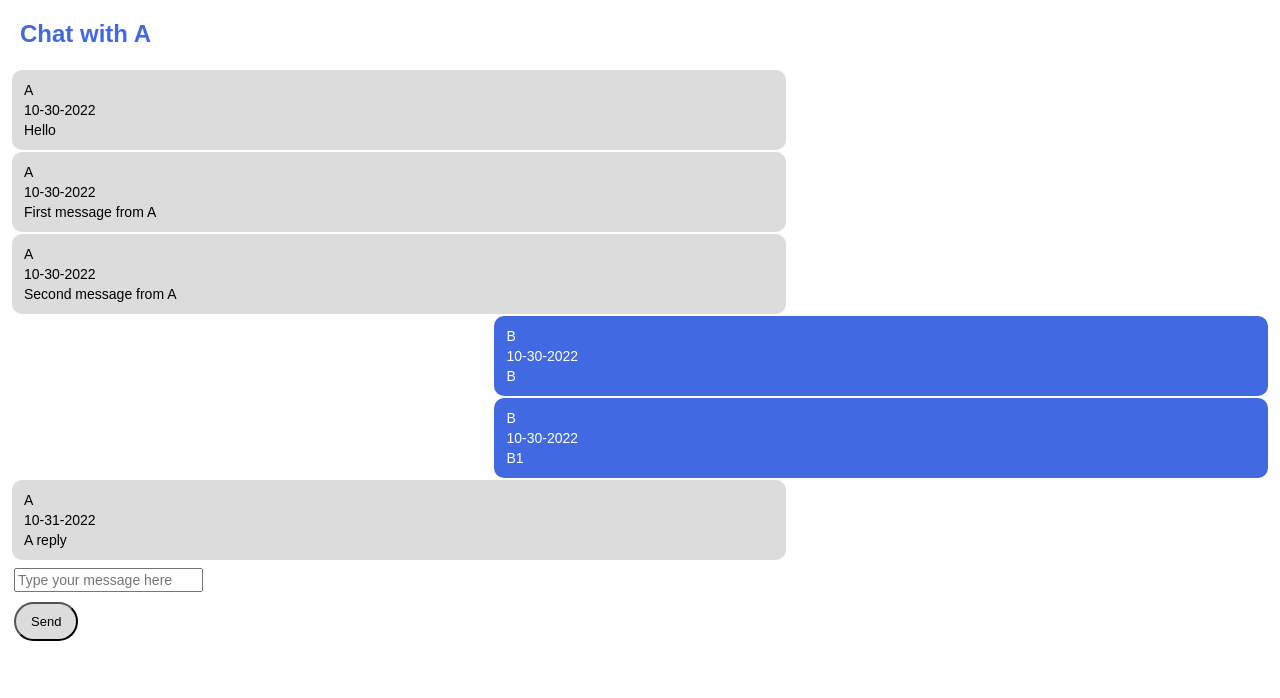
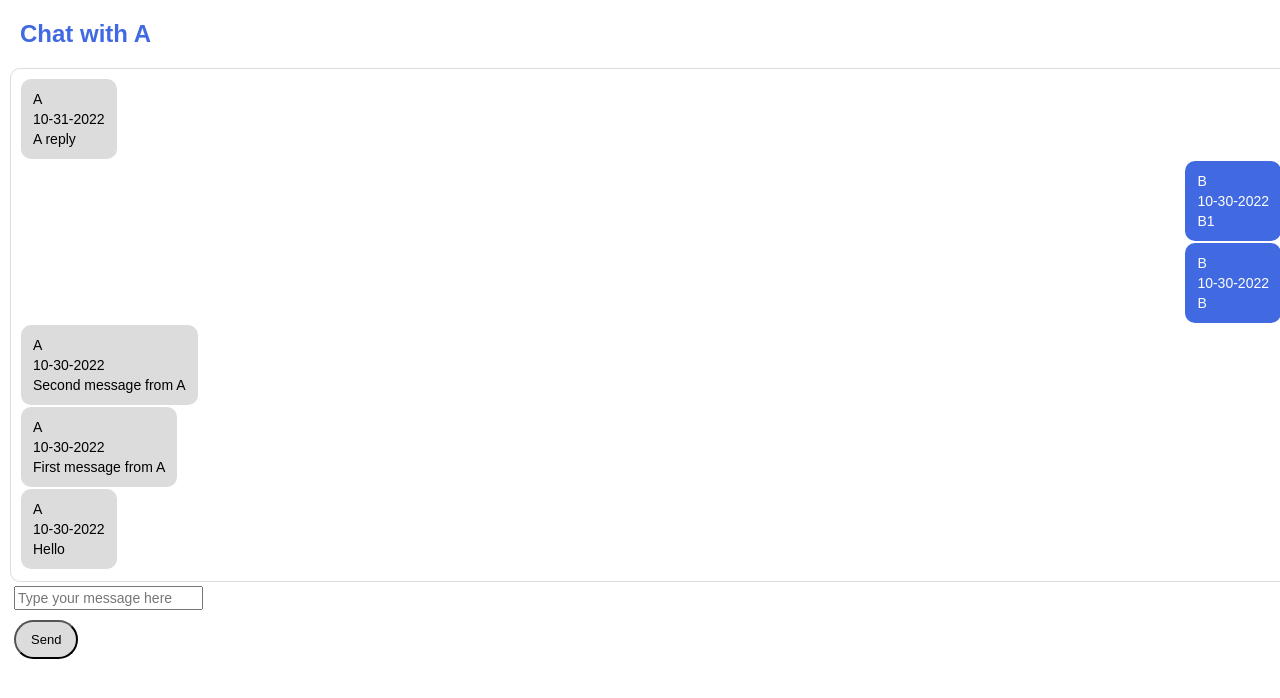
Before and after one commit to nhat117/interview, a Next.js app: page /chats in a window 1280 px wide. Shown: the top 698 px of the page. Built offline with nearby package versions, Linux system fonts and the light colour scheme; data requests are answered from the project's data file.

Commit message:
Reverse the scroll using stitches.css

```diff
--- /dev/null
+++ b/components/StyleScroll.jsx
@@ -0,0 +1,15 @@
+import { styled } from "@stitches/react";
+
+const StyledScroll = styled("div", {
+	display: "flex",
+	flexDirection: "column-reverse",
+	overflow: "auto",
+	height: "30%",
+	width: "100%",
+	backgroundColor: "white",
+	border: "1px solid gainsboro",
+	borderRadius: "10px",
+	padding: "10px",
+});
+
+export default StyledScroll;
--- a/pages/chats.jsx
+++ b/pages/chats.jsx
@@ -12,6 +12,7 @@ import ChatInputs from "../components/ChatInputs";
 import useChats from "../hooks/useChats";
 import StyledChatCells from "../components/StyledChatCellsDiv";
 import StyledTitle from "../components/StyledTitle";
+import StyledScroll from "../components/StyleScroll";
 
 const path = "http://localhost:3000/messages";
 
@@ -125,7 +126,7 @@ const chats = () => {
 		<div>
 			<div className='chat-container'>
 				<StyledTitle className='chat-title'>Chat with A</StyledTitle>
-				<div className='chat-group'>
+				<StyledScroll className='chat-group'>
 					{displayChats.map((message, index) => {
 						if (displayChats.length === index + 1) {
 							return (
@@ -144,7 +145,7 @@ const chats = () => {
 							);
 						}
 					})}
-				</div>
+				</StyledScroll>
 				{/* Refractor this into component */}
 				<div className='chat-input' ref={divRef}>
 					<ChatInputs
```
